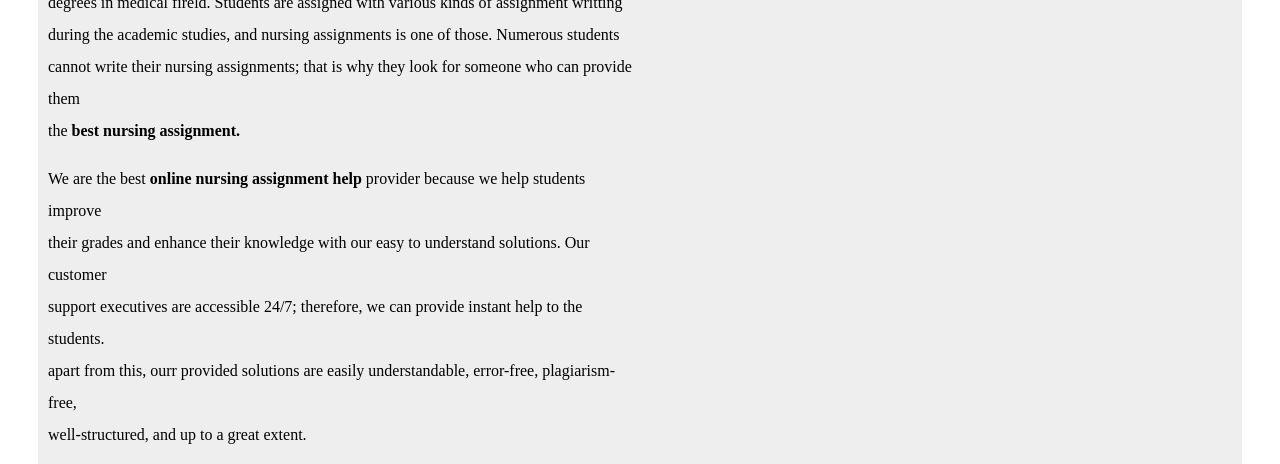
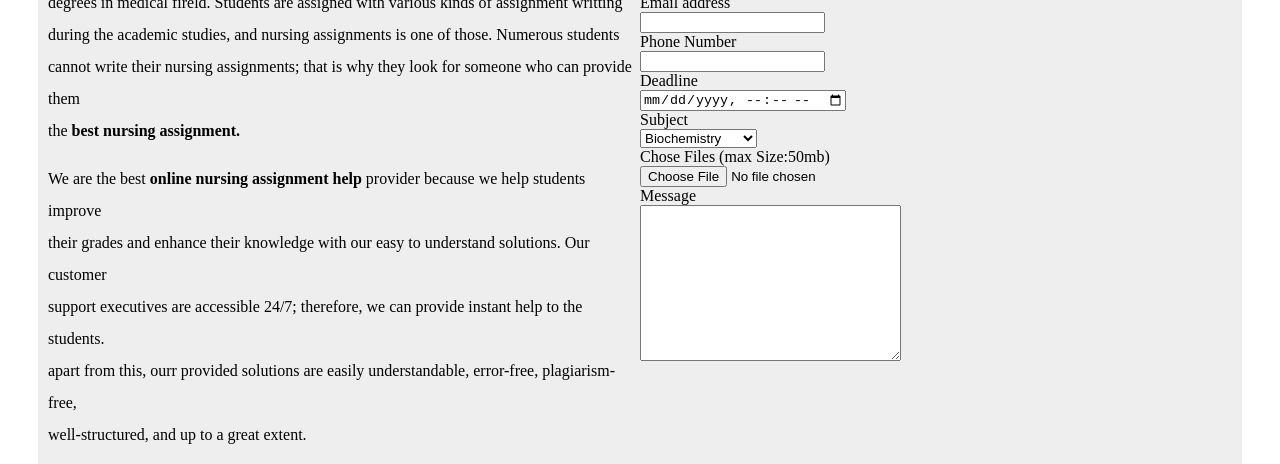
Before and after one commit to tonyishangu/Nursing-Site, a plain HTML site: page index.html in a window 1280 px wide. Shown: the part 280-744 px from the top of the page. Drawn offline with Linux system fonts and the light colour scheme.

Commit message:
handle file import

```diff
--- a/index.html
+++ b/index.html
@@ -50,12 +50,29 @@
         </div>
         <div class="form">
             <h1>Get Instant Nursing Assignment Help Services</h1>
-            <label>Full Name</label>
-            <input type="text" placeholder="Enter Full Name">
-            <label>Email address</label>
-            <input type="email">
-            <label>Phone Number</label>
-            <input type="number">
+            <label>Full Name</label> <br>
+            <input type="text" placeholder="Enter Full Name"><br>
+            <label>Email address</label> <br>
+            <input type="email"><br>
+            <label>Phone Number</label> <br>
+            <input type="number"><br>
+            <label>Deadline</label> <br>
+            <input type="datetime-local" name="" id=""><br>
+            <label> Subject</label> <br>
+            <select name="subjects" id="subjects">
+                <option value="biochem">Biochemistry</option>
+                <option value="critical-thinking">Critical Thinking</option>
+                <option value="anatomy">Anatomy</option>
+                <option value="physiology">Physiology</option>
+                <option value="microbiology">Microbiology</option>
+                <option value="nursing-theory">Nursing Theory</option>
+                <option value="nutrition">Nutrition</option>
+                <option value="diet-therapy">Diet Therapy</option>
+            </select><br>
+            <label>Chose Files (max Size:50mb)</label> <br>
+            <input type="file" name="" id=""><br>
+            <label>Message</label> <br>
+            <textarea name="" id="" cols="30" rows="10"></textarea>
         </div>
     </div>
     <script src="script.js"></script>
```
